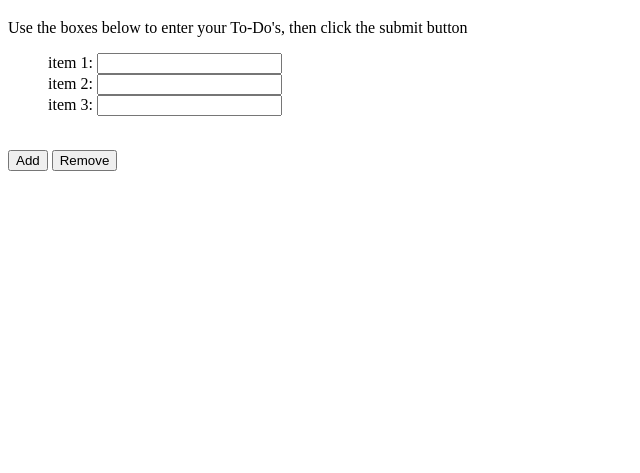
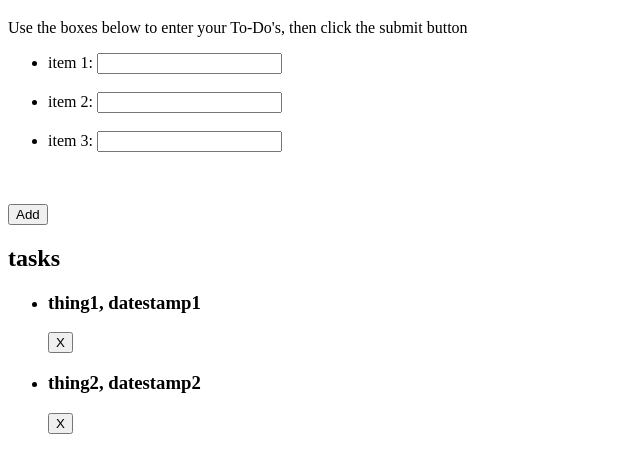
Before and after one commit to theseus3/lab-06-todo-list, a website: page index.html in a window 1280 px wide. Shown: the part 61-534 px from the top of the page, without its empty margins (0-640 px from the left). Drawn offline with Linux system fonts and the light colour scheme.

Commit message:
hoping to pass travis

```diff
--- a/app.js
+++ b/app.js
@@ -1,6 +1,6 @@
-import addTask from './add-todo.js';
-import taskList from './todo-list.js';
-import taskApi from './todo-api.js';
+import addTask from './js/add-todo.js';
+import taskList from './js/todo-list.js';
+import taskApi from './js/todo-api.js';
 
 const tasks = taskApi.getAll();
 
@@ -14,11 +14,9 @@ taskList.init(tasks, function(task) {
 // type="date"> into an actual Date
 
 
-addTask.init(function(task) {
-    addTask.add(task);
-    taskList.add(task);
-    taskApi.add(task);
-}
+    addTask.init(function(task) {
+        // addTask.add(task);
+        taskList.add(task);
+        taskApi.add(task);
+    });
 });
-
-onreset="resetTaskList()";
--- a/index.html
+++ b/index.html
@@ -9,24 +9,37 @@
 <body>
     <h1>To Do List</h1>
     <main>
+        <section id="add-fruit">
+
             <p>Use the boxes below to enter your To-Do's, then click the submit button</p>
             <form>
                 <ul>
-                <l1>item 1:
-                <input type="text" name="To Do Item 1"></li><br>
-                <l1>item 2:
-                <input type="text" name="To Do Item 2"></li><br>
-                <l1>item 3:
-                <input type="text" name="To Do Item 3"></li><br>
+                    <li>item 1:
+                        <input type="text" name="To Do Item 1">
+                    </li>
+                    <br>
+                    <li>item 2:
+                        <input type="text" name="To Do Item 2">
+                    </li>
+                    <br>
+                    <li>item 3:
+                        <input type="text" name="To Do Item 3">
+                    </li>
+                    <br>
                 </ul>
                 <br>
 
                 <button type="submit" onclick="">Add</button>
-                <button type="submit" onclick="">Remove</button>
+
             </form>
+        </section>
+        <section>
+            <h2>tasks</h2>
+            <ul id="tasks"></ul>
+        </section>
     </main>
 
-
+    <script type="module" src="app.js"></script>
 
 </body>
 </html>
--- a/todo-api.js
+++ b/js/todo-api.js
@@ -12,16 +12,17 @@ let tasks = [
 function saveTasks() {
     localStorage.setItem('tasks', JSON.stringify(tasks));
 }
-function customParser(key, value) {
-    if(key !== 'due') return value;
-    return new Date('10/30/2018'),
-}
+
+//function customParser(key, value) {
+   // if(key !== 'due') return value;
+   // return new Date('10/30/2018'),
+//};
 
 const tasksApi = {
     getAll() {
         const json = localStorage.getItem('tasks');
         if(json) {
-            tasks = JSON.parse(json, customParser);
+            tasks = JSON.parse(json);
         }
         return tasks;
     },
@@ -34,11 +35,11 @@ const tasksApi = {
         if(index !== -1) {
             tasks.splice(index, 1);
             saveTasks();
-        };
-    add(date); {
-            dates.push(date);
-            saveDates();
-        };
+        }
+        // add(date); {
+        //     dates.push(date);
+        //     saveDates();
+        // };
     }
 };
 export default tasksApi;
--- a/todo-list.js
+++ b/js/todo-list.js
@@ -1,12 +1,10 @@
 function makeTask(task) {
     const html = /*html*/`
-    <li class="task">
-        <h3 class="name" style="background: ${task.date};">
-            ${task.name}
+
+    <li class="todo">
+        <h3 class="name">
+            ${task.name}, ${task.date}
         </h3>
-// add image here?
-        <img src="assets/${task.image ? task.image : 'nameofimagefile.jpg'}">
-// Look here if things won't work
 
         <button class="danger">X</button>
     </li>
@@ -29,9 +27,9 @@ const taskList = {
     add(task) {
         const dom = makeTask(task);
 
-    add(date)   {
-        const dom = makeDate(date);
-    }
+    // add(date) {
+        // const dom = makeDate(date);
+
 
         const removeButton = dom.querySelector('button');
         const listItem = dom.querySelector('li');
@@ -41,9 +39,7 @@ const taskList = {
             listItem.remove();
         });
 
-        //Marty's note = append to <ul> which will empty the fragment
         list.appendChild(dom);
     }
 };
-
 export default taskList;
```
Also changed, not shown: css/add-todo.css (added), css/styles.css (added), css/todo-list.css (added), js/add-todo.js (renamed from add-todo.js). Lines whose indentation alone changed are shown as unchanged.
